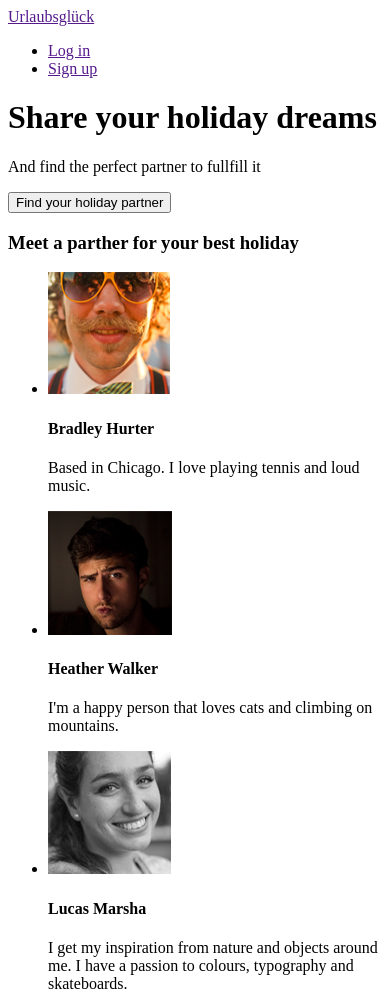
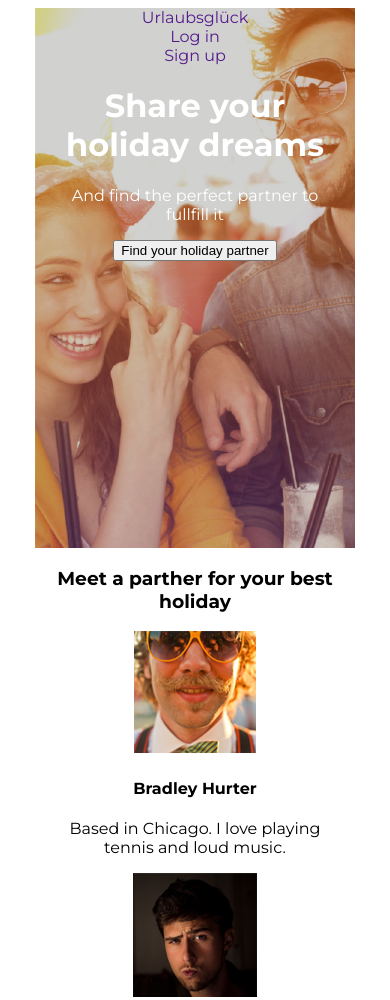
Before and after one commit to Serjios/goit-markup-hw-07, a plain HTML site: page index.html in a window 390 px wide. Shown: the top 1000 px of the page. Drawn offline with Linux system fonts and the light colour scheme.

Commit message:
Add mobile css

```diff
--- a/css/style.css
+++ b/css/style.css
@@ -1,3 +1,8 @@
+:root {
+  --font-moncerrat: "Montserrat", sans-serif;
+  --font-roboto: "Roboto", sans-serif;
+}
+
 /* MAIN */
 html {
   box-sizing: border-box;
@@ -7,8 +12,43 @@ html {
   box-sizing: inherit;
 }
 
+body {
+  font-family: var(--font-moncerrat);
+}
+
+.list {
+  margin: 0;
+  padding: 0;
+  list-style: none;
+}
+
+.hero {
+  /* background-color: #1a1915; */
+  background-repeat: no-repeat;
+  background-position: center;
+  color: #ffffff;
+}
+
+.nav-list a {
+  text-decoration: none;
+}
+
 /* MOBILE */
 @media screen and (max-width: 747px) {
+  .hero {
+    /* max-width: 320px; */
+    height: 540px;
+    background-image: url("../images/Hero_mobile.png");
+  }
+
+  .container {
+    width: 320px;
+    margin-left: auto;
+    margin-right: auto;
+    padding-left: 15px;
+    padding-right: 15px;
+    text-align: center;
+  }
 }
 
 /* TABLET */
--- a/index.html
+++ b/index.html
@@ -5,33 +5,38 @@
     <meta name="viewport" content="width=device-width, initial-scale=1.0" />
     <meta http-equiv="X-UA-Compatible" content="ie=edge" />
     <title>URLAUBSGLÜCK</title>
+    <link
+      href="https://fonts.googleapis.com/css?family=Montserrat:400,700|Roboto:300,400&display=swap"
+      rel="stylesheet"
+    />
     <link rel="stylesheet" href="./css/style.css" />
   </head>
   <body>
     <div class="hero">
       <div class="container">
-        <header>
-          <nav>
+        <header class="nav">
+          <nav class="nav-list">
             <a class="logo" href="">Urlaubsglück</a>
-            <ul>
+            <ul class="items list">
               <li>
-                <a href="">Log in</a>
+                <a class="item" href="">Log in</a>
               </li>
               <li>
-                <a href="">Sign up</a>
+                <a class="item" href="">Sign up</a>
               </li>
             </ul>
           </nav>
         </header>
-        <h1>Share your holiday dreams</h1>
+        <h1 class="title">Share your holiday dreams</h1>
         <p>And find the perfect partner to fullfill it</p>
-        <button>Find your holiday partner</button>
+        <button class="button">Find your holiday partner</button>
       </div>
     </div>
     <main>
       <section class="partners">
-        <h3>Meet a parther for your best holiday</h3>
-        <ul>
+        <div class="container">
+          <h3 class="title">Meet a parther for your best holiday</h3>
+          <ul class="list">
             <li>
               <img src="./images/Layer_1.png" alt="Man" width="122" />
               <h4>Bradley Hurter</h4>
@@ -40,7 +45,9 @@
             <li>
               <img src="./images/Layer_2.png" alt="Man" width="124" />
               <h4>Heather Walker</h4>
-            <p>I'm a happy person that loves cats and climbing on mountains.</p>
+              <p>
+                I'm a happy person that loves cats and climbing on mountains.
+              </p>
             </li>
             <li>
               <img src="./images/Layer_3.png" alt="Woman" width="123" />
@@ -56,7 +63,8 @@
               <p>Based in Chicago. I love playing tennis and loud music.</p>
             </li>
           </ul>
-        <button>See other partners</button>
+          <button class="button">See other partners</button>
+        </div>
       </section>
     </main>
   </body>
```
Lines whose indentation alone changed are shown as unchanged.
